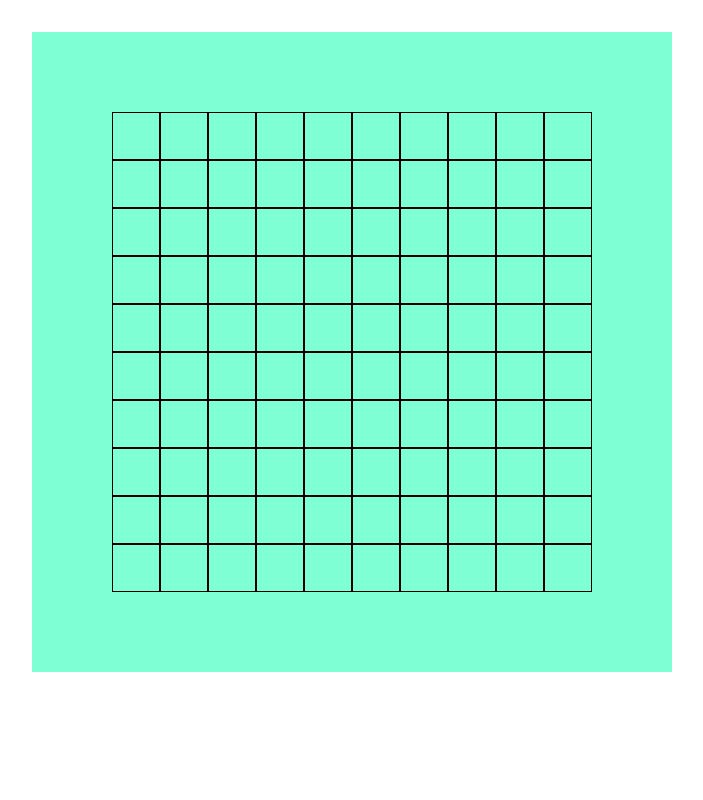
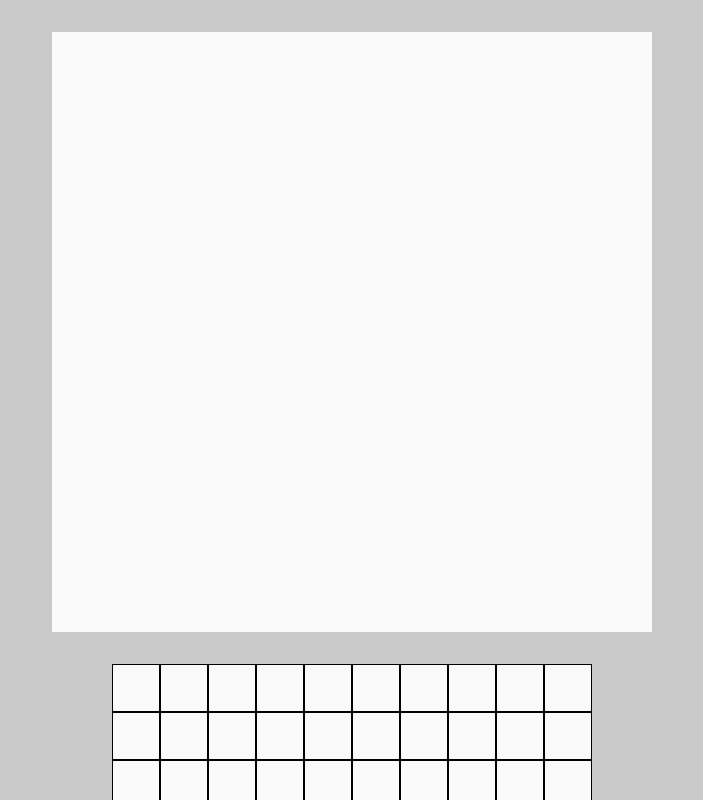
Before and after one commit to Ks-link/tile-wars, a plain HTML site: page index.html in a window 1280 px wide. Shown: the top 800 px of the page, without its empty margins (288-991 px from the left). Drawn offline with Linux system fonts and the light colour scheme.

Commit message:
added canva stuff, still figring out

```diff
--- a/index.html
+++ b/index.html
@@ -15,6 +15,9 @@
     </header>
 
     <main>
+
+
+        <canvas id="canvas" width="600" height="600"></canvas>
 
         <section id="gameboard">
 
--- a/scripts/script.js
+++ b/scripts/script.js
@@ -0,0 +1,34 @@
+"use strict";
+const canvas = document.getElementById('canvas');
+const ctx = canvas.getContext("2d");
+
+
+const gameBoard = {
+    cols: 10,
+    rows: 10,
+    cellSize: canvas.width / 10,
+};
+
+class Player {
+    constructor() {
+
+    }
+}
+
+function createGrid(cols, rows) {
+    const grid = [];
+    for (let c = 0; c < cols; c++) {
+        grid[c] = [];
+        for (let r = 0; r < rows; r++) {
+            grid[c][r] = 0;
+        }
+    }
+    return grid;
+}
+
+const grid = createGrid(gameBoard.cols, gameBoard.rows);
+
+function drawGrid() {
+    // ctx.beginPath();
+    // ctx.rect();
+}
--- a/styles/styles.css
+++ b/styles/styles.css
@@ -46,6 +46,10 @@ figure {}
 
 table {}
 
+body {
+	background-color: #cacaca;
+}
+
 
 /* Links
 --------------------------------------------- */
@@ -81,16 +85,20 @@ a:active {}
 	display: grid;
 	grid-template-columns: repeat(10, 3rem);
 	grid-template-rows: repeat(10, 3rem);
-	background-color: aquamarine;
+	background-color: #fafafa;
 	max-width: max-content;
 	margin: 2rem auto;
-	padding: 5rem;
 }
 
 div {
 	border: 1px solid black;
 }
 
+#canvas {
+	background-color: #fafafa;
+	display: block;
+	margin: 2rem auto;
+}
 
 /* Footer
 --------------------------------------------- */
```
